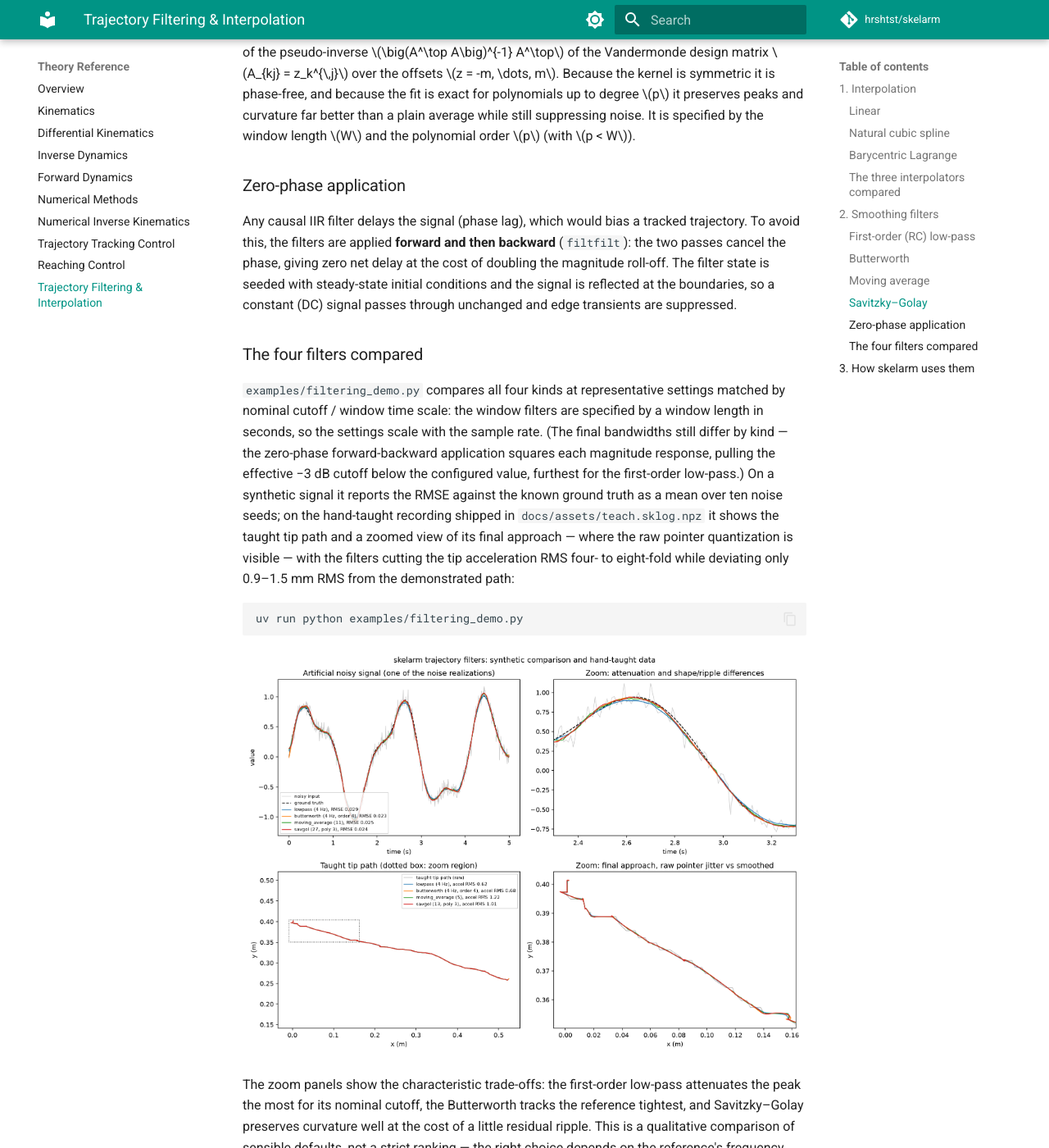
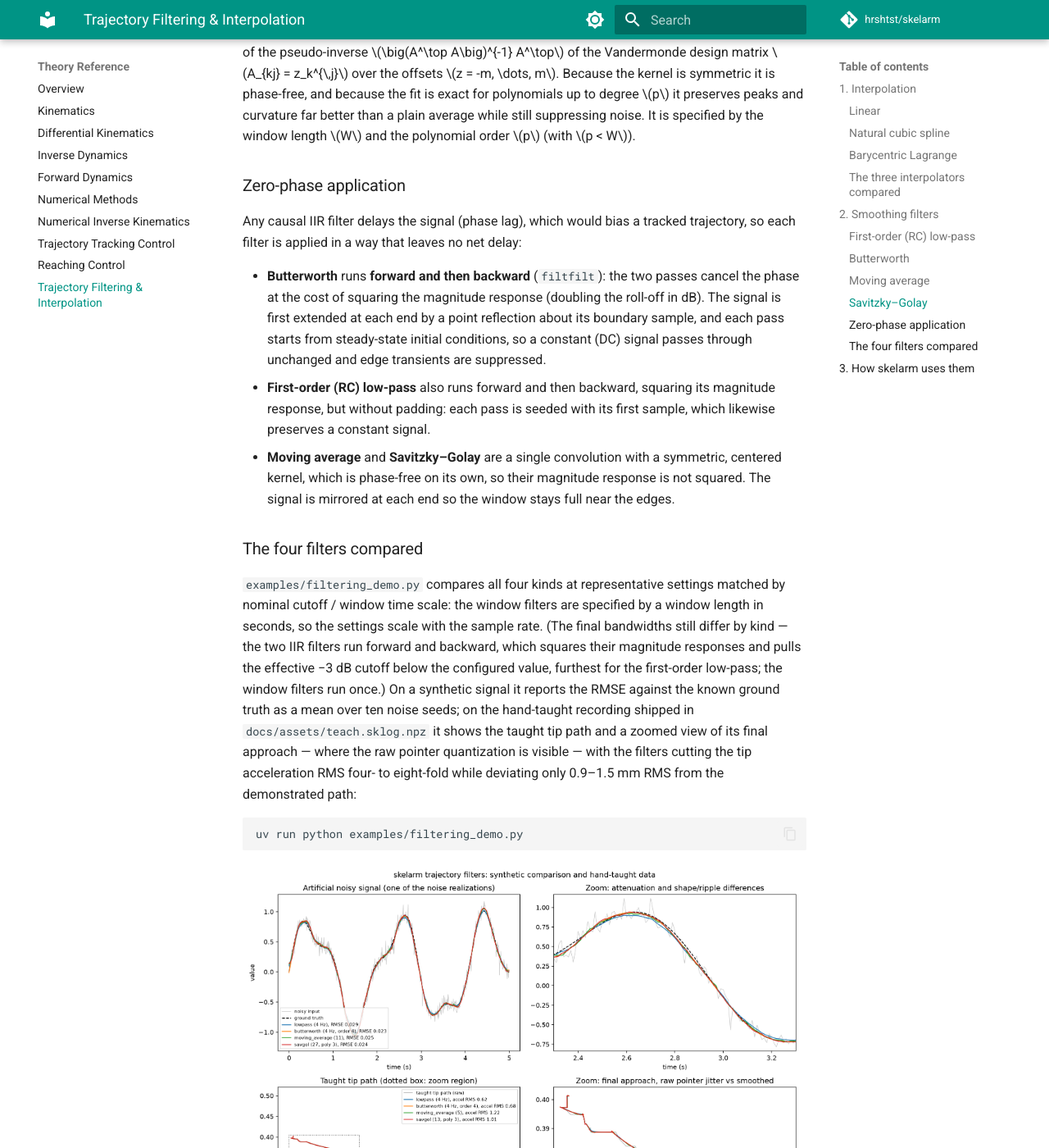
Before and after one commit to hrshtst/skelarm, an MkDocs documentation site: the page built from docs/reference/09_trajectory_filtering.md, in a window 1280 px wide and 1400 px high, scrolled down 3538 px. Shown: the whole window at 82% size. Built offline with MkDocs 1.6.1 and Material for MkDocs 9.7.7, drawn with Linux system fonts in a browser that asks for light colours; a script that is not in the unit is left out; comment, search, counter and statistics services are not loaded; some of the changed text lies outside the part shown.

Commit message:
docs: correct how tracking references are smoothed, resampled, and drawn
- The filtering chapter described forward-backward filtering, reflected
  padding, and squared magnitude responses as common to all four
  filters. Only Butterworth uses the full filtfilt procedure; the RC
  low-pass runs forward and backward seeded at its first sample without
  padding, and moving average and Savitzky-Golay are one centered
  convolution over mirrored edges, so their response is not squared.
- Tracking references are resampled onto a fixed 20 ms grid and read by
  linear interpolation at each control step, not onto the control grid;
  a finer [simulator].dt does not refine them.
- The tracking video caption called the gray overlay the smoothed tip
  path; it is the recorded one, and smoothing applies only to the
  controller's reference.

```diff
--- a/docs/reference/09_trajectory_filtering.md
+++ b/docs/reference/09_trajectory_filtering.md
@@ -138,20 +138,31 @@ polynomial order $p$ (with $p < W$).
 ### Zero-phase application
 
 Any causal IIR filter delays the signal (phase lag), which would bias a tracked
-trajectory. To avoid this, the filters are applied **forward and then backward**
-(`filtfilt`): the two passes cancel the phase, giving zero net delay at the cost of
-doubling the magnitude roll-off. The filter state is seeded with steady-state
-initial conditions and the signal is reflected at the boundaries, so a constant
-(DC) signal passes through unchanged and edge transients are suppressed.
+trajectory, so each filter is applied in a way that leaves no net delay:
+
+- **Butterworth** runs **forward and then backward** (`filtfilt`): the two passes
+  cancel the phase at the cost of squaring the magnitude response (doubling the
+  roll-off in dB). The signal is first extended at each end by a point reflection
+  about its boundary sample, and each pass starts from steady-state initial
+  conditions, so a constant (DC) signal passes through unchanged and edge
+  transients are suppressed.
+- **First-order (RC) low-pass** also runs forward and then backward, squaring its
+  magnitude response, but without padding: each pass is seeded with its first
+  sample, which likewise preserves a constant signal.
+- **Moving average** and **Savitzky–Golay** are a single convolution with a
+  symmetric, centered kernel, which is phase-free on its own, so their magnitude
+  response is not squared. The signal is mirrored at each end so the window stays
+  full near the edges.
 
 ### The four filters compared
 
 `examples/filtering_demo.py` compares all four kinds at representative settings
 matched by nominal cutoff / window time scale: the window filters are specified
 by a window length in seconds, so the settings scale with the sample rate.
-(The final bandwidths still differ by kind — the zero-phase forward-backward
-application squares each magnitude response, pulling the effective −3 dB cutoff
-below the configured value, furthest for the first-order low-pass.) On a
+(The final bandwidths still differ by kind — the two IIR filters run forward and
+backward, which squares their magnitude responses and pulls the effective −3 dB
+cutoff below the configured value, furthest for the first-order low-pass; the
+window filters run once.) On a
 synthetic signal it reports the RMSE against
 the known ground truth as a mean over ten noise seeds; on the hand-taught
 recording shipped in `docs/assets/teach.sklog.npz` it shows the taught tip path
@@ -176,14 +187,18 @@ content and how much smoothing the task tolerates.
 
 The `trajectory_tracking` and `joint_trajectory_tracking` task types
 ([Control Configuration](../guides/control_configuration.md)) load a reference
-`.sklog.npz`, optionally `smooth` it, then `resample_with_derivatives` it onto the
-control grid:
+`.sklog.npz`, optionally `smooth` it, then `resample_with_derivatives` it onto a
+uniform 20 ms reference grid:
 
 - **Task-space** (`trajectory_tracking`): the smoothed tip path becomes a
   `SampledTaskReference`, which `ik_joint_reference` converts to a joint reference.
 - **Joint-space** (`joint_trajectory_tracking`): the smoothed angle series and its
   spline derivatives form a `SampledJointReference` directly (no inverse kinematics).
 
+Controllers read that grid by linear interpolation at every control step, whatever
+`[simulator].dt` is, so a finer simulation step does not refine the reference
+itself.
+
 The filters assume evenly spaced samples. A recorder log is nearly even, but its
 timestamps are the real elapsed times, so a late timer tick shows up as a longer
 gap. The series is therefore smoothed as if evenly spaced at its mean sample
```
Also changed, not shown: docs/guides/teaching_trajectories.md (+3 -2 lines).
